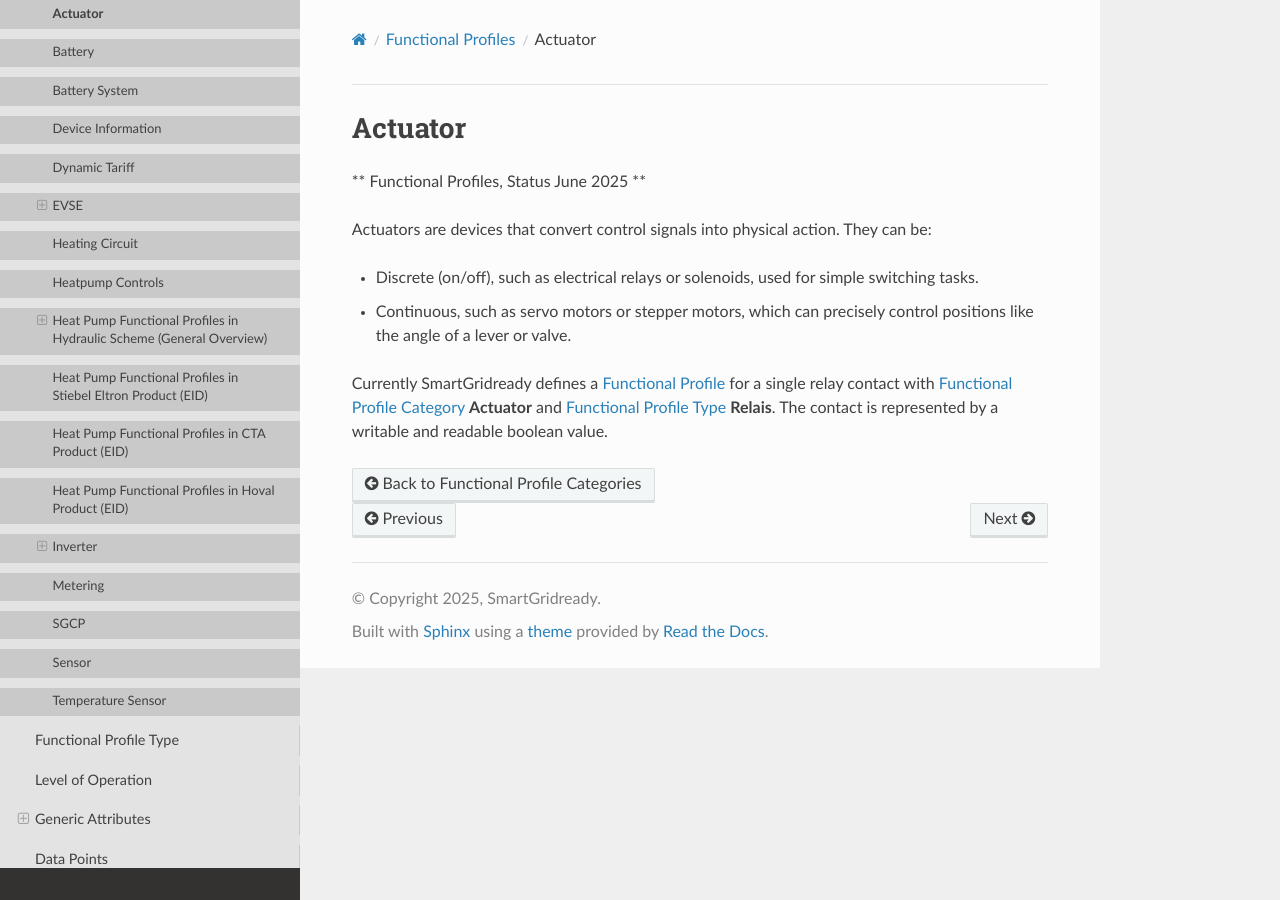
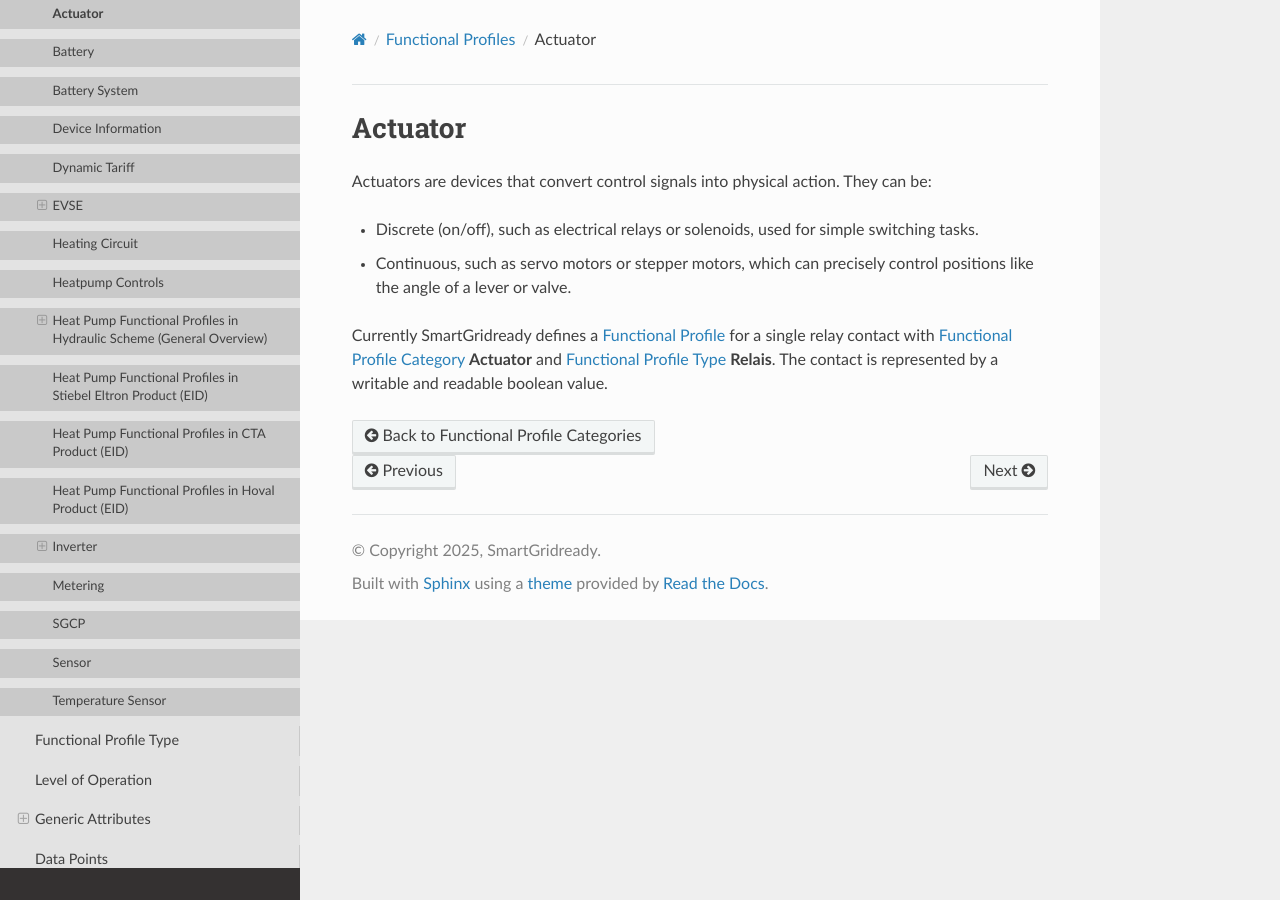
Before and after one commit to SmartGridready/SmartGridready.github.io, a Sphinx documentation site: the page built from source/content/functional-profile-categories/actuator.rst, in a window 1280 px wide. Built offline with Sphinx 7.4.7 and the Read the Docs theme 3.1.0, drawn with Linux system fonts in a browser that asks for light colours.

Commit message:
Work on functional profile categories.

```diff
--- a/source/content/functional-profile-categories/actuator.rst
+++ b/source/content/functional-profile-categories/actuator.rst
@@ -2,7 +2,6 @@
 
 Actuator
 --------
-** Functional Profiles, Status June 2025 **
 
 Actuators are devices that convert control signals into physical action. They can be:
 
--- a/source/content/functional-profile-categories/battery-system.rst
+++ b/source/content/functional-profile-categories/battery-system.rst
@@ -2,8 +2,6 @@
 
 Battery System
 --------------
-
-** Functional Profiles, Status June 2025 **
 
 The :ref:`functional_profile_category` refers to systems that combine a :ref:`Battery` with an :ref:`Inverter`
 device.
--- a/source/content/functional-profile-categories/battery.rst
+++ b/source/content/functional-profile-categories/battery.rst
@@ -2,8 +2,6 @@
 
 Battery
 -------
-
-** Functional Profiles, Status June 2025 **
 
 The :ref:`functional_profile_category` **Battery** refers to energy storage systems (ESS), such as home
 batteries or industrial battery banks, that are designed to interact intelligently with the electrical
--- a/source/content/functional-profile-categories/device-information.rst
+++ b/source/content/functional-profile-categories/device-information.rst
@@ -2,8 +2,6 @@
 
 Device Information
 ------------------
-
-** Functional Profiles, Status June 2025 **
 
 The functional :ref:`functional_profile_category` **DeviceInformation** is associated with the
 :ref:`functional_profile_type` of the same name: **DeviceInformation**.
--- a/source/content/functional-profile-categories/evse.rst
+++ b/source/content/functional-profile-categories/evse.rst
@@ -2,7 +2,6 @@
 
 :term:`EVSE`
 ------------
-
 
 Electric Vehicle Supply Equipment (:term:`EVSE`)
 ^^^^^^^^^^^^^^^^^^^^^^^^^^^^^^^^^^^^^^^^^^^^^^^^
--- a/source/content/functional-profile-categories/heatpump-control.rst
+++ b/source/content/functional-profile-categories/heatpump-control.rst
@@ -2,7 +2,6 @@
 
 Heatpump Controls
 -----------------
-**Functional Profiles, State March 2025**
 
 The :term:`Functional Profiles` for the heat pumps are organized in a
 modular way. The manufacturer decides, which :term:`Functional Profiles`
```
